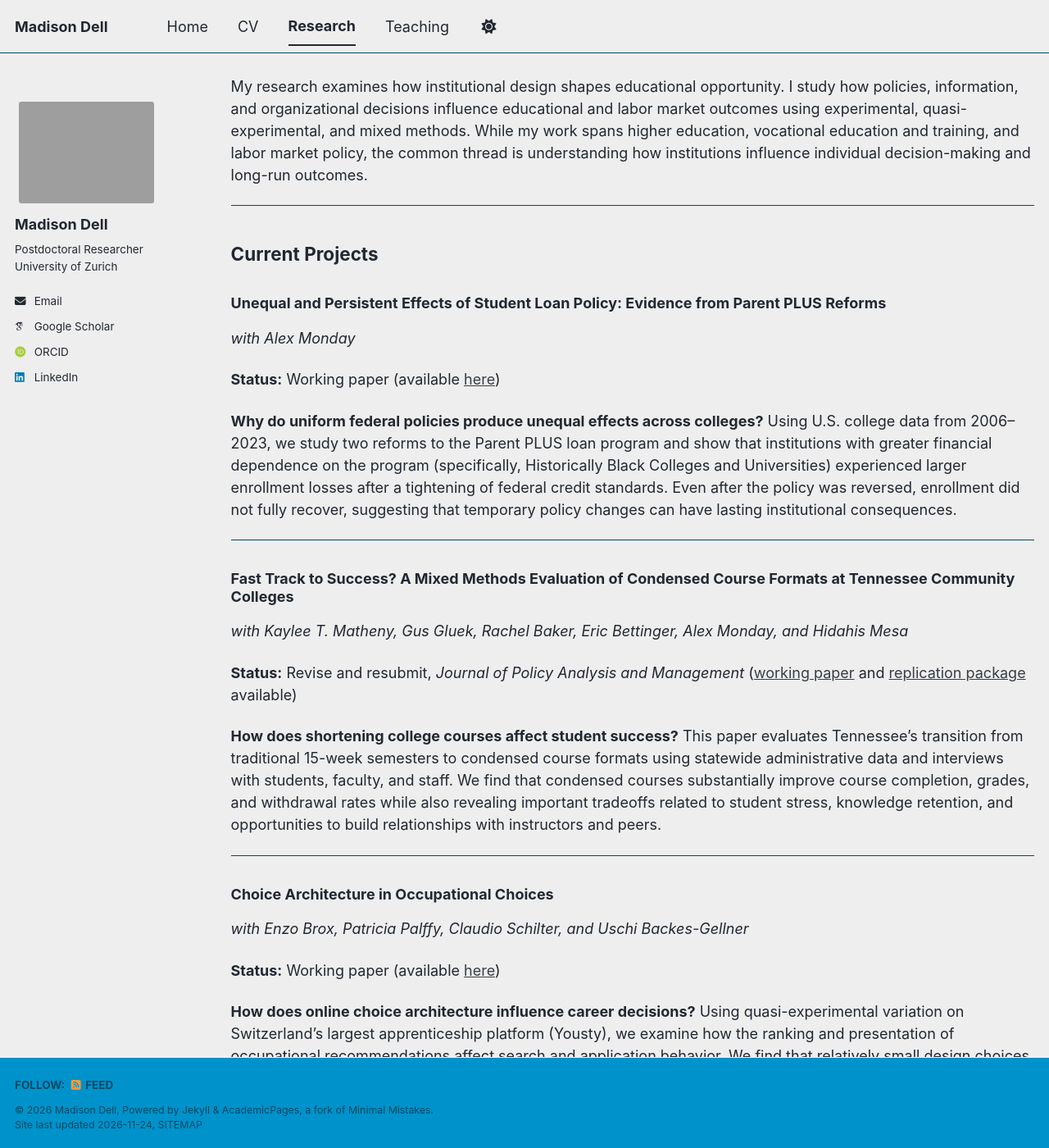
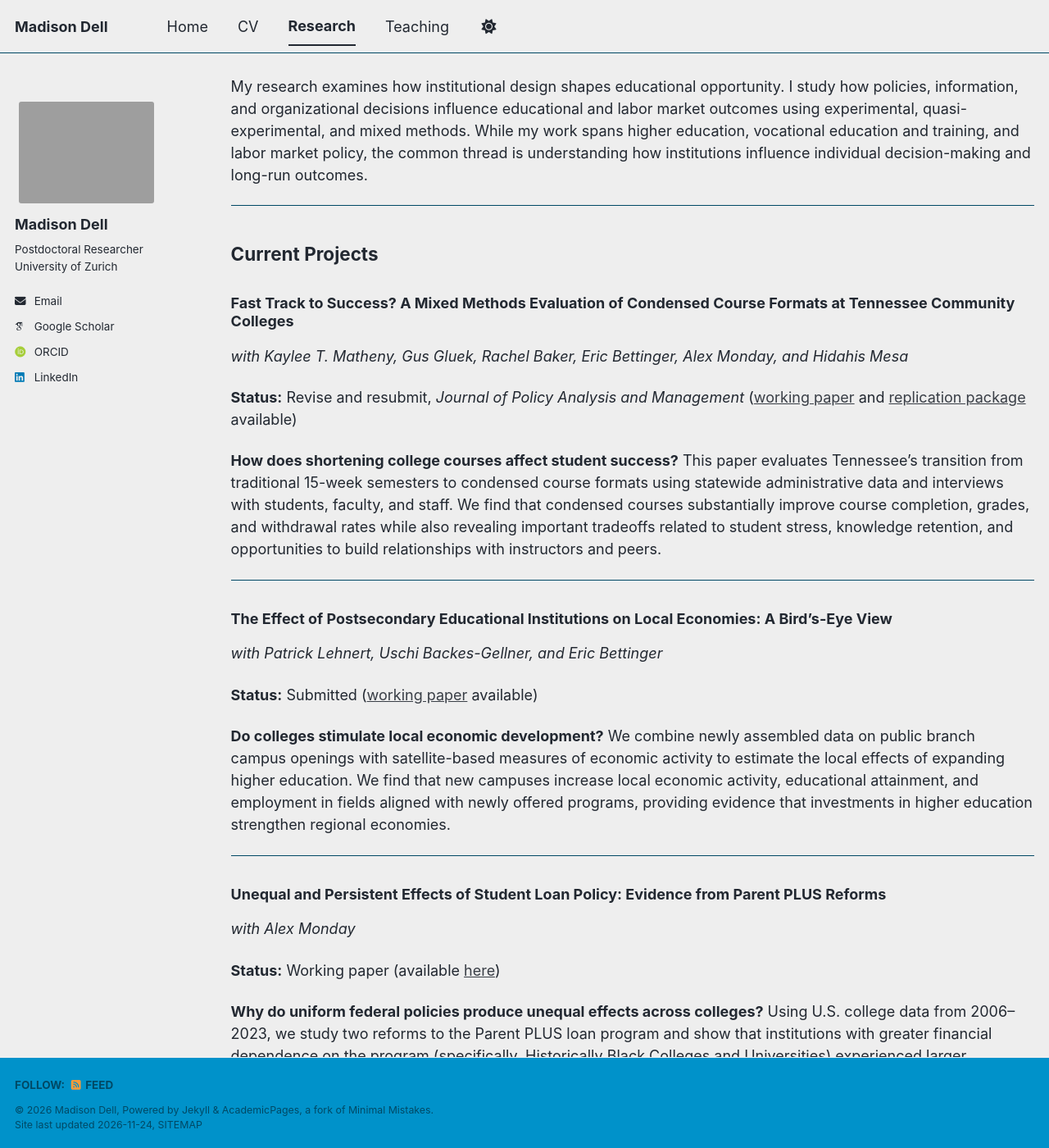
Before and after one commit to MadisonMDell/madisonmdell.github.io, a Jekyll site: the page built from _pages/research.md, in a window 1280 px wide and 1400 px high. Shown: the whole window at 82% size. Built offline with Jekyll 4.4.1, drawn with Linux system fonts in a browser that asks for light colours; some web fonts are replaced; a script bundle is joined from its source files by our own code; library files that are not in the unit come from our copies; some of the changed text lies outside the part shown.

Commit message:
Update research.md

```diff
--- a/_pages/research.md
+++ b/_pages/research.md
@@ -12,6 +12,26 @@ My research examines how institutional design shapes educational opportunity. I
 
 ## Current Projects
 
+### Fast Track to Success? A Mixed Methods Evaluation of Condensed Course Formats at Tennessee Community Colleges
+
+*with Kaylee T. Matheny, Gus Gluek, Rachel Baker, Eric Bettinger, Alex Monday, and Hidahis Mesa*
+
+**Status:** Revise and resubmit, *Journal of Policy Analysis and Management* ([working paper](https://edworkingpapers.com/ai26-1346) and [replication package](https://dataverse.harvard.edu/dataset.xhtml?persistentId=doi:10.7910/DVN/ZQBEH5) available)
+
+**How does shortening college courses affect student success?** This paper evaluates Tennessee's transition from traditional 15-week semesters to condensed course formats using statewide administrative data and interviews with students, faculty, and staff. We find that condensed courses substantially improve course completion, grades, and withdrawal rates while also revealing important tradeoffs related to student stress, knowledge retention, and opportunities to build relationships with instructors and peers.
+
+---
+
+### The Effect of Postsecondary Educational Institutions on Local Economies: A Bird's-Eye View
+
+*with Patrick Lehnert, Uschi Backes-Gellner, and Eric Bettinger*
+
+**Status:** Submitted ([working paper](https://www.nber.org/papers/w32679) available)
+
+**Do colleges stimulate local economic development?** We combine newly assembled data on public branch campus openings with satellite-based measures of economic activity to estimate the local effects of expanding higher education. We find that new campuses increase local economic activity, educational attainment, and employment in fields aligned with newly offered programs, providing evidence that investments in higher education strengthen regional economies.
+
+---
+
 ### Unequal and Persistent Effects of Student Loan Policy: Evidence from Parent PLUS Reforms
 
 *with Alex Monday*
@@ -39,13 +49,3 @@ My research examines how institutional design shapes educational opportunity. I
 **Status:** Working paper (available [here](https://ideas.repec.org/p/iso/educat/0255.html))
 
 **How does online choice architecture influence career decisions?** Using quasi-experimental variation on Switzerland's largest apprenticeship platform (Yousty), we examine how the ranking and presentation of occupational recommendations affect search and application behavior. We find that relatively small design choices substantially influence which occupations young people explore and pursue, demonstrating how digital platforms shape education-to-work transitions.
-
----
-
-### The Effect of Postsecondary Educational Institutions on Local Economies: A Bird's-Eye View
-
-*with Patrick Lehnert, Uschi Backes-Gellner, and Eric Bettinger*
-
-**Status:** Submitted ([working paper](https://www.nber.org/papers/w32679) available)
-
-**Do colleges stimulate local economic development?** We combine newly assembled data on public branch campus openings with satellite-based measures of economic activity to estimate the local effects of expanding higher education. We find that new campuses increase local economic activity, educational attainment, and employment in fields aligned with newly offered programs, providing evidence that investments in higher education strengthen regional economies.
```
Also changed, not shown: other parts of _pages/research.md (+0 -10 lines).
